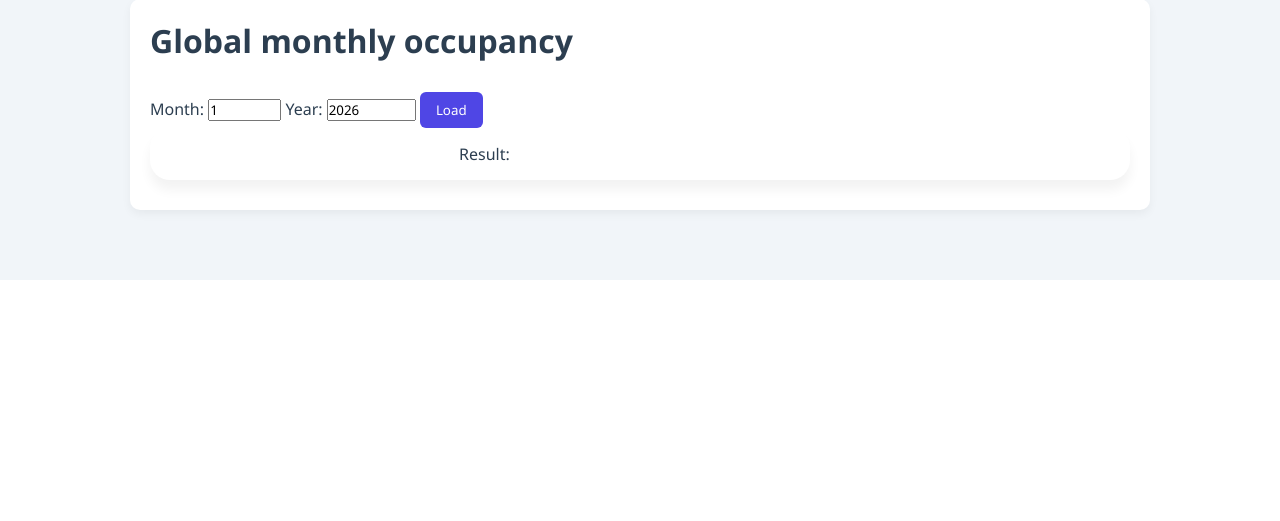
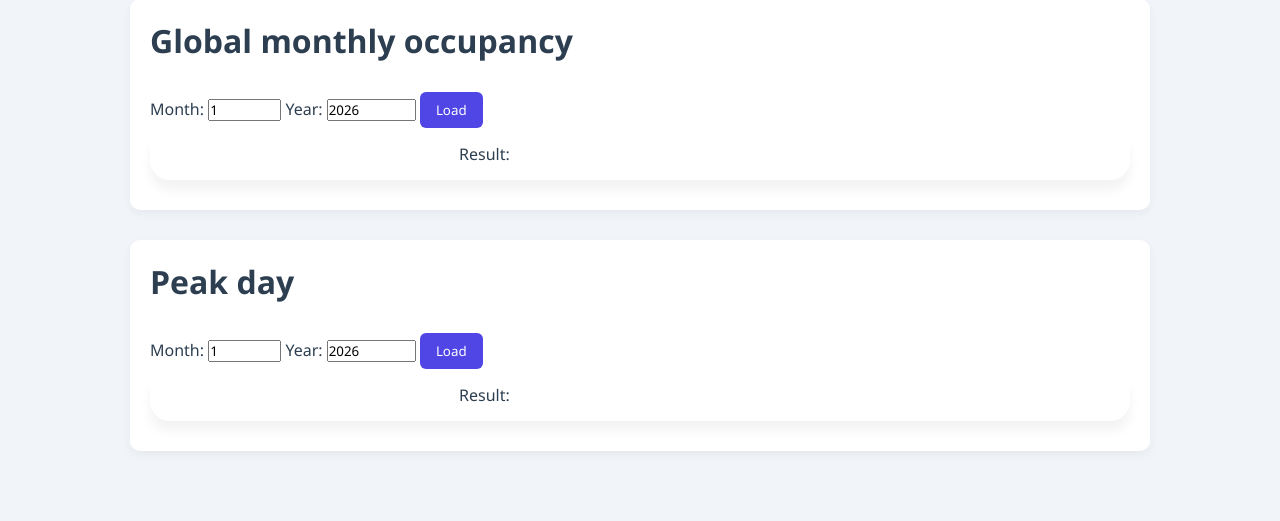
Before and after one commit to DanielGodoyGalindo/coworking_reservations, a Django app: page /dashboard2/ in a window 1280 px wide. Shown: the part 861-1382 px from the top of the page. Before the commit the page ends 1141 px from the top, so only its background shows below. Run offline with Django 5.2, Linux system fonts and the light colour scheme; data that the repository does not hold is empty.

Commit message:
feat(dashboard): add peak day occupancy rate

```diff
--- a/reservations/api/urls.py
+++ b/reservations/api/urls.py
@@ -11,6 +11,7 @@ from .views import (
     DashboardView,
     GlobalDailyOccupancyView,
     monthlyOccupancyRate,
+    peakDay,
     roomsMonthlyRankingView,
 )
 
@@ -41,4 +42,5 @@ urlpatterns = [
         globalMonthlyOccupancy.as_view(),
         name="global-monthly-occupancy",
     ),
+    path("dashboard2/peak-day/", peakDay.as_view(), name="peak-day"),
 ]
--- a/reservations/templates/dashboard2.html
+++ b/reservations/templates/dashboard2.html
@@ -83,6 +83,23 @@
             </div>
     </div>
 
+    {% comment %} Peak day {% endcomment %}
+    <div>
+        <h1>Peak day</h1>
+            <div>
+                <label for="pd_month">Month:</label>
+                <input type="number" max="12" min="1" value="1"  step="1" id="pd_month" name="pd_month">
+                <label for="pd_year">Year:</label>
+                <input type="number" max="2099" min="2000" value="2026"  step="1" id="pd_year" name="pd_year">
+                <button onclick="loadPeakDayOccupnacy()">Load</button>
+            </div>
+            <div class="card">
+                <div class="inner_card">
+                    <p class="metric-row">Result: <span id="pd_result"></span></p>
+                </div>
+            </div>
+    </div>
+
 </body>
 
 <script>
@@ -134,7 +151,6 @@
     }
 
     async function loadGlobalMonthlyOccupancy() {
-        // TODO
         const month = document.getElementById("gmo_month").value;
         const year = document.getElementById("gmo_year").value;
         try {
@@ -146,4 +162,17 @@
             console.error(e)
         }
     }
+
+    async function loadPeakDayOccupnacy() {
+        const month = document.getElementById("pd_month").value;
+        const year = document.getElementById("pd_year").value;
+        try {
+            const response = await fetch(`/api/dashboard2/peak-day/?month=${month}&year=${year}`);
+            const data = await response.json();
+            console.log(data)
+            document.getElementById("pd_result").textContent = `Fecha: ${data.date} --- Rate: ${data.occupancy}`
+        } catch (e) {
+            console.error(e)
+        }
+    }
 </script>
```
Also changed, not shown: reservations/api/views.py (+19 -5 lines).
